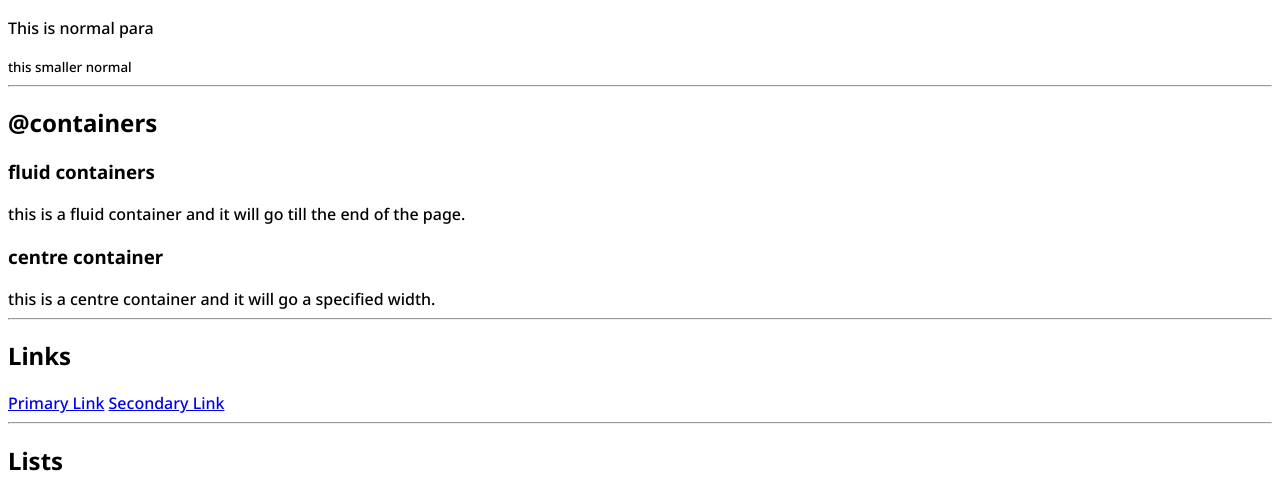
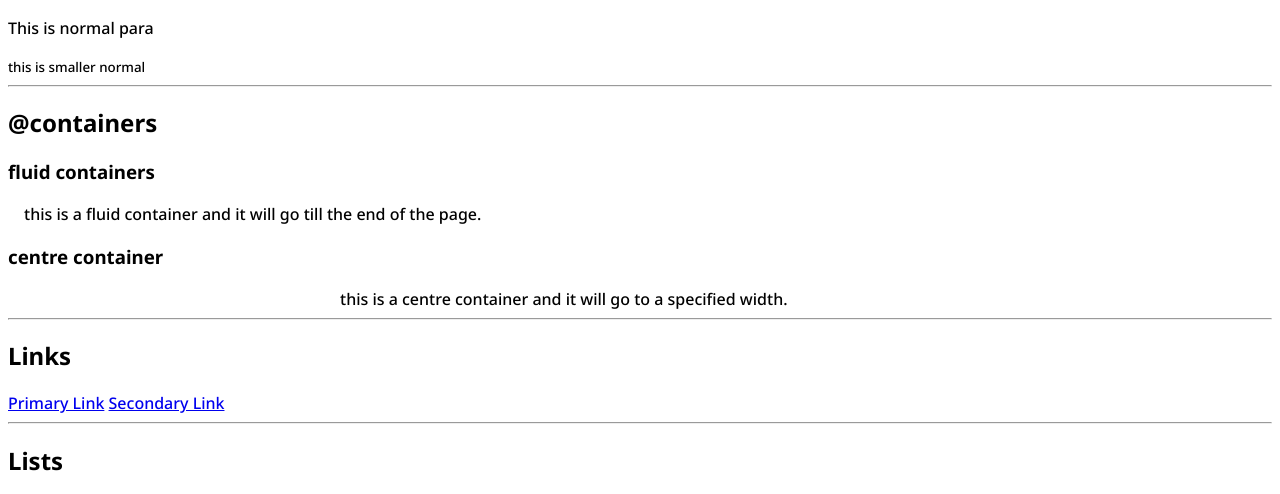
Before and after one commit to bhatt-hitanshu/neog-camp-lesson-3-practise, a plain HTML site: page index.html in a window 1280 px wide. Shown: the part 301-795 px from the top of the page. Drawn offline with Linux system fonts and the light colour scheme.

Commit message:
fixed containers

```diff
--- a/index.html
+++ b/index.html
@@ -15,13 +15,13 @@
     <h1>This is the biggest one</h1>
     <h2>This is second biggest</h2>
     <p>This is normal para</p>
-    <small>this smaller normal</small>
+    <small>this is smaller normal</small>
     <hr>
     <h2>@containers</h2>
     <h3>fluid containers</h3>
-    <div>this is a fluid container and it will go till the end of the page.</div>
+    <div class="container container-fluid">this is a fluid container and it will go till the end of the page.</div>
     <h3>centre container</h3>
-    <div>this is a centre container and it will go a specified width.</div>
+    <div class=" container container-centre">this is a centre container and it will go to a specified width.</div>
     <hr>
     <h2>Links</h2>
     <a href="/">Primary Link</a>
--- a/styles.css
+++ b/styles.css
@@ -2,3 +2,11 @@
 body{
     font-family: 'Noto Sans', sans-serif;
 }
+.container{
+    padding-left: 1rem;
+    padding-right:1rem;
+}
+.container-centre{
+    max-width: 600px;
+    margin: auto;
+}
```
